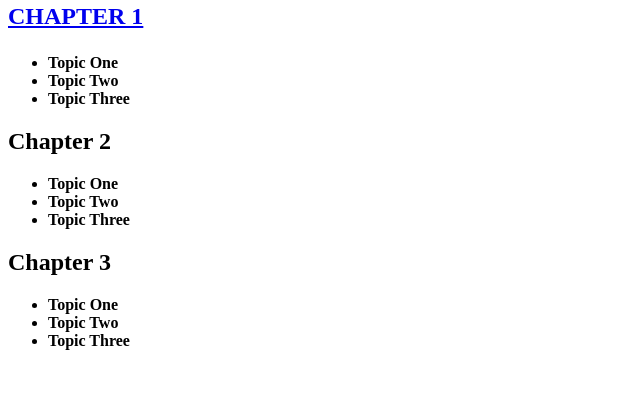
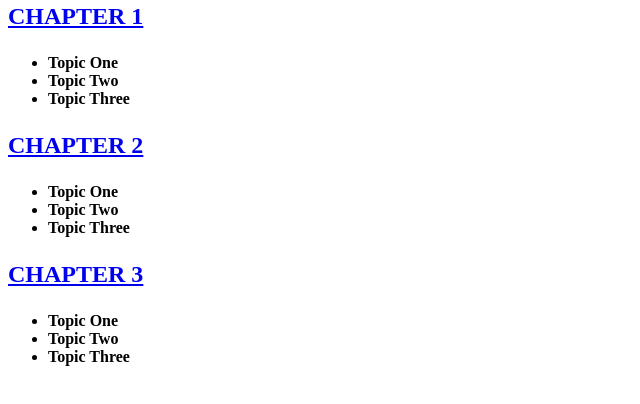
Before and after one commit to tesheni/links_review_pds5_6_Tesheni-, a plain HTML site: page toc.html in a window 1280 px wide. Shown: the part 66-470 px from the top of the page, without its empty margins (0-640 px from the left). Drawn offline with Linux system fonts and the light colour scheme.

Commit message:
Update toc.html

```diff
--- a/toc.html
+++ b/toc.html
@@ -12,12 +12,17 @@
 		<li><b>Topic One</b></li>
 		<li><b>Topic Two</b></li>
 		<li><b>Topic Three</b></li>
-	</ul><h2>Chapter 2</h2>
+
+	</ul>
+
+	 <h2><p><a href="chapter2.html">CHAPTER 2</a></p> </h2>
 	<ul>
 		<li><b>Topic One</b></li>
 		<li><b>Topic Two</b></li>
 		<li><b>Topic Three</b></li>
-	</ul><h2>Chapter 3</h2>
+	</ul>
+
+	 <h2><p><a href="chapter3.html">CHAPTER 3</a></p> </h2>
 	<ul>
 		<li><b>Topic One</b></li>
 		<li><b>Topic Two</b></li>
```
